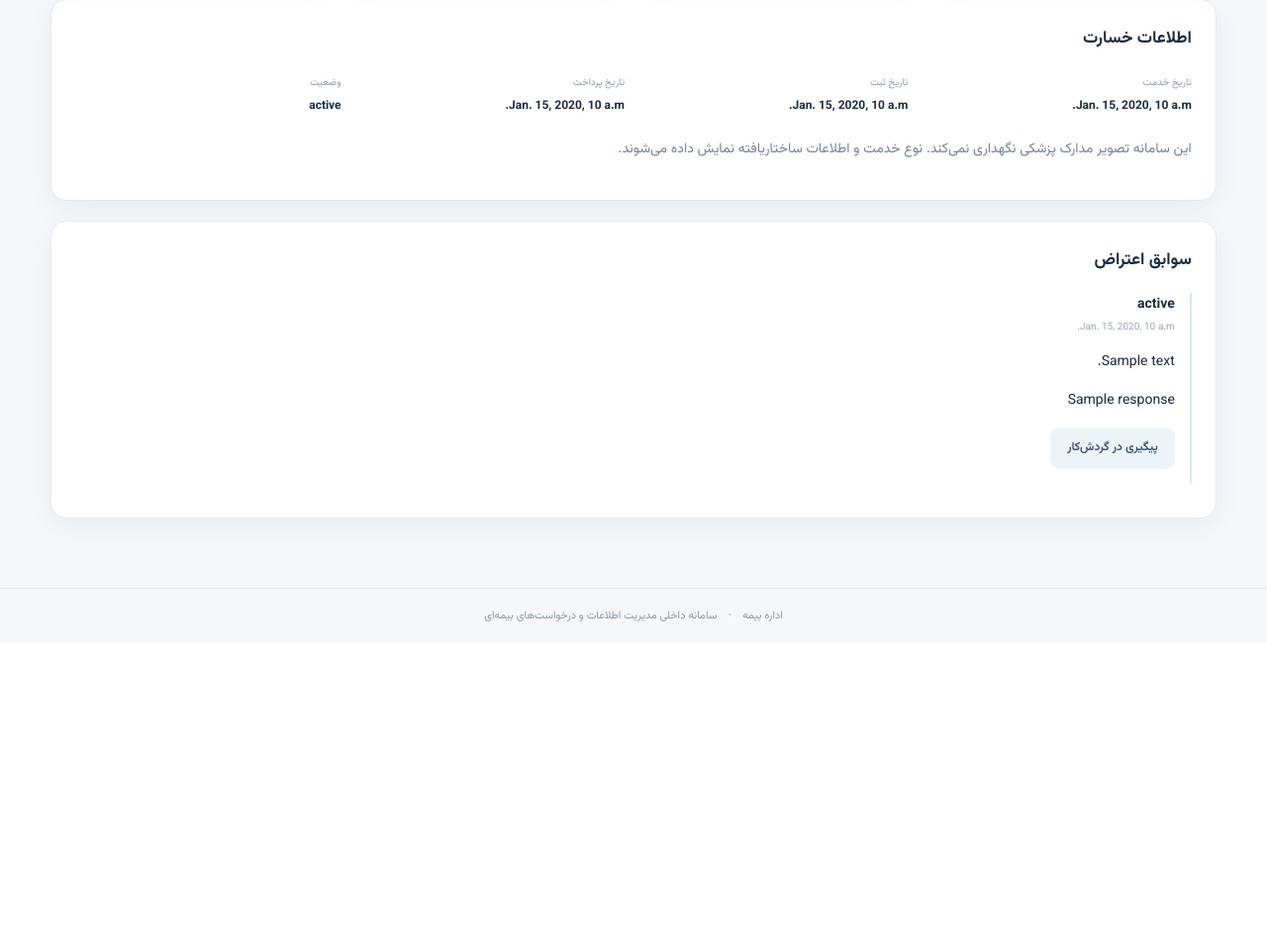
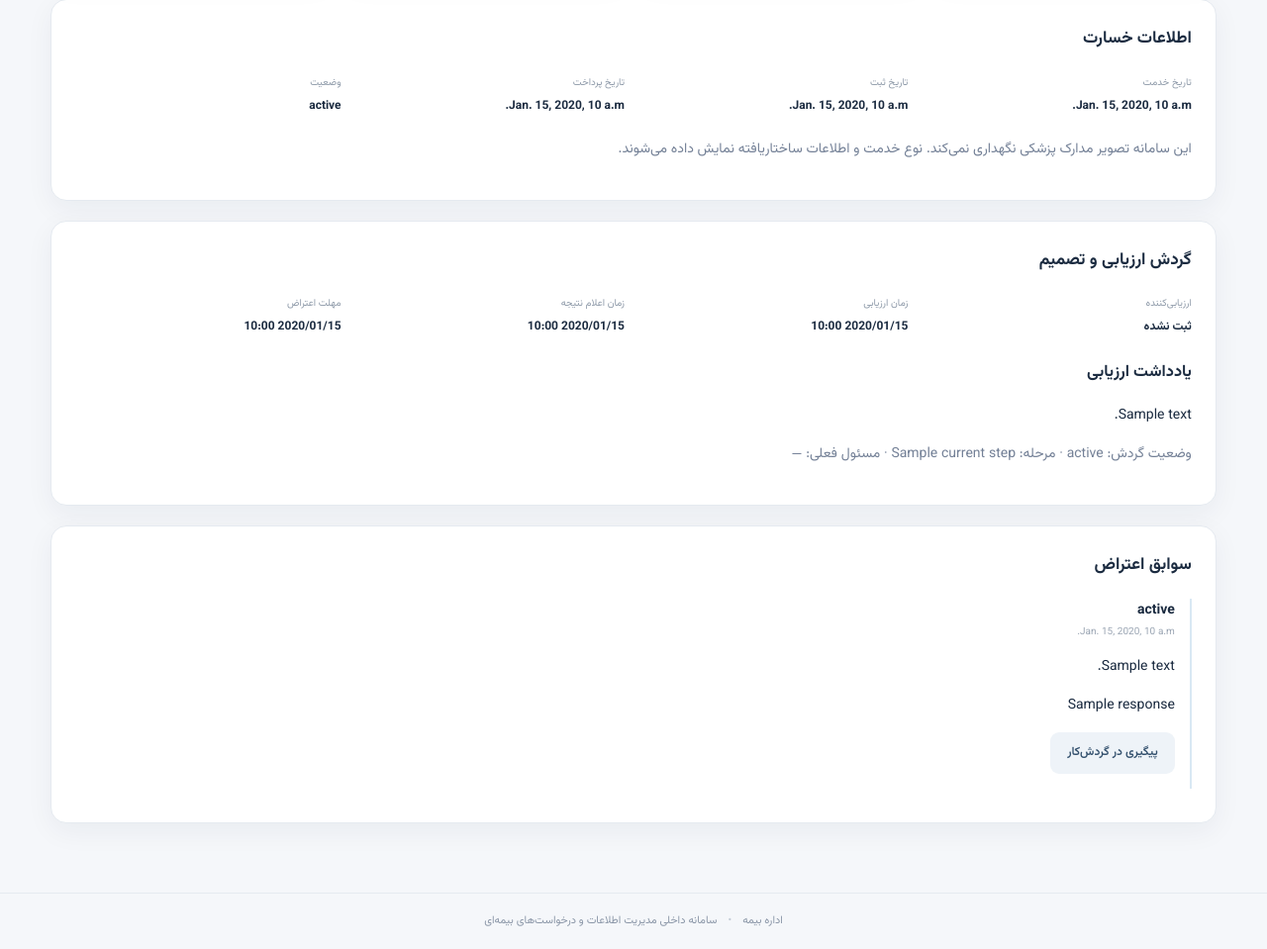
Before and after one commit to msalimimaram/office_kmc, a Django app: template templates/claims/claim_detail.html in a window 1280 px wide. Shown: the part 355-1314 px from the top of the page at 99% size. Before the commit the page ends 983 px from the top, so only its background shows below. Run offline with Django 5.2, Linux system fonts and the light colour scheme; the template is opened without the code that fills it: most values are stand-ins (such as "Sample title", 1, 10 or a date in 2020).

Commit message:
feat(ui): add claim assessment workflow and result notification controls

```diff
--- a/templates/claims/claim_detail.html
+++ b/templates/claims/claim_detail.html
@@ -33,5 +33,38 @@
 <div class="page-heading"><div><p class="eyebrow">پرونده خسارت</p><h1>{{ claim.claim_number }}</h1><p class="muted">{{ claim.person }} · {{ claim.service_type }}</p></div><a class="btn secondary" href="{% url 'claim_list' %}">بازگشت به فهرست</a></div>
 <section class="stats"><article class="stat"><div><span class="muted">مبلغ ثبت‌شده</span><strong>{{ claim.requested_amount|floatformat:0 }}</strong></div></article><article class="stat"><div><span class="muted">مبلغ تأییدشده</span><strong>{{ claim.assessed_amount|floatformat:0 }}</strong></div></article><article class="stat"><div><span class="muted">قابل پرداخت</span><strong>{{ claim.payable_amount|floatformat:0 }}</strong></div></article><article class="stat"><div><span class="muted">پرداخت‌شده</span><strong>{{ claim.paid_amount|floatformat:0 }}</strong></div></article></section>
 <section class="panel"><h2>اطلاعات خسارت</h2><div class="detail-grid"><div><small>تاریخ خدمت</small><strong>{{ claim.service_date|default:"—" }}</strong></div><div><small>تاریخ ثبت</small><strong>{{ claim.registered_date|default:"—" }}</strong></div><div><small>تاریخ پرداخت</small><strong>{{ claim.payment_date|default:"—" }}</strong></div><div><small>وضعیت</small><strong>{{ claim.get_status_display }}</strong></div></div><p class="muted">این سامانه تصویر مدارک پزشکی نگهداری نمی‌کند. نوع خدمت و اطلاعات ساختاریافته نمایش داده می‌شوند.</p></section>
+
+<section class="panel">
+  <h2>گردش ارزیابی و تصمیم</h2>
+  <div class="detail-grid">
+    <div><small>ارزیابی‌کننده</small><strong>{{ claim.assessed_by|default:"ثبت نشده" }}</strong></div>
+    <div><small>زمان ارزیابی</small><strong>{{ claim.assessed_at|date:"Y/m/d H:i"|default:"—" }}</strong></div>
+    <div><small>زمان اعلام نتیجه</small><strong>{{ claim.result_sent_at|date:"Y/m/d H:i"|default:"اعلام نشده" }}</strong></div>
+    <div><small>مهلت اعتراض</small><strong>{{ claim.objection_deadline|date:"Y/m/d H:i"|default:"پس از اعلام نتیجه" }}</strong></div>
+  </div>
+  {% if claim.assessment_note %}<h3>یادداشت ارزیابی</h3><p class="long-text">{{ claim.assessment_note|linebreaksbr }}</p>{% endif %}
+  {% if workflow_case %}
+    <p class="muted">وضعیت گردش: {{ workflow_case.get_status_display }} · مرحله: {{ workflow_case.current_step.title|default:"پایان گردش" }} · مسئول فعلی: {{ workflow_case.current_assignee|default:"—" }}</p>
+    {% if workflow_case.current_assignee_id == request.user.pk or is_global_reviewer %}
+      <a class="btn secondary" href="{% url 'workflow_case_detail' workflow_case.pk %}">بازکردن گردش و اقدام</a>
+    {% endif %}
+  {% endif %}
+  {% if can_assess %}
+    <hr>
+    <h3>ثبت / اصلاح ارزیابی غیرپزشکی</h3>
+    <form method="post" action="{% url 'claim_assess' claim.pk %}" class="form-grid">
+      {% csrf_token %}
+      {{ assessment_form.as_p }}
+      <button class="btn primary" type="submit">ذخیره ارزیابی</button>
+    </form>
+  {% endif %}
+  {% if can_send_result %}
+    <form method="post" action="{% url 'claim_result_send' claim.pk %}">
+      {% csrf_token %}
+      <button class="btn primary" type="submit">ثبت ارسال نتیجه به بیمه‌شده و آغاز مهلت ۶۰ روزه</button>
+    </form>
+  {% endif %}
+</section>
+
 {% if can_submit_objection %}<section class="panel narrow"><p class="eyebrow">درخواست رسیدگی</p><h2>ثبت اعتراض به خسارت</h2><form method="post">{% csrf_token %}{{ form.as_p }}<button class="btn primary">ثبت اعتراض</button></form></section>{% endif %}
 <section class="panel"><h2>سوابق اعتراض</h2>{% for o in objections %}<div class="timeline-item"><strong>{{ o.get_status_display }}</strong><small>{{ o.created_at }}</small><p>{{ o.description }}</p>{% if o.response %}<p class="long-text">{{ o.response|linebreaksbr }}</p>{% endif %}{% if o.workflow_case %}<a class="btn secondary" href="{% url 'workflow_case_detail' o.workflow_case.pk %}">پیگیری در گردش‌کار</a>{% elif can_review_objections and o.status != "closed" %}<form method="post" action="{% url 'claim_objection_review' claim.pk o.pk %}" class="form-grid">{% csrf_token %}<label>وضعیت بعدی<select name="status">{% if o.status == "open" %}<option value="in_review">در حال بررسی</option>{% elif o.status == "in_review" %}<option value="answered">پاسخ داده‌شده</option>{% elif o.status == "answered" %}<option value="in_review">بازگشت به بررسی</option>{% if is_global_reviewer %}<option value="closed">بستن نهایی</option>{% endif %}{% endif %}</select></label><label>پاسخ / یادداشت رسیدگی<textarea name="response" rows="3" maxlength="5000"></textarea></label><button class="btn secondary" type="submit">ثبت اقدام</button></form>{% endif %}</div>{% empty %}<p class="empty">اعتراضی برای این خسارت ثبت نشده است.</p>{% endfor %}</section>{% endblock %}
```
